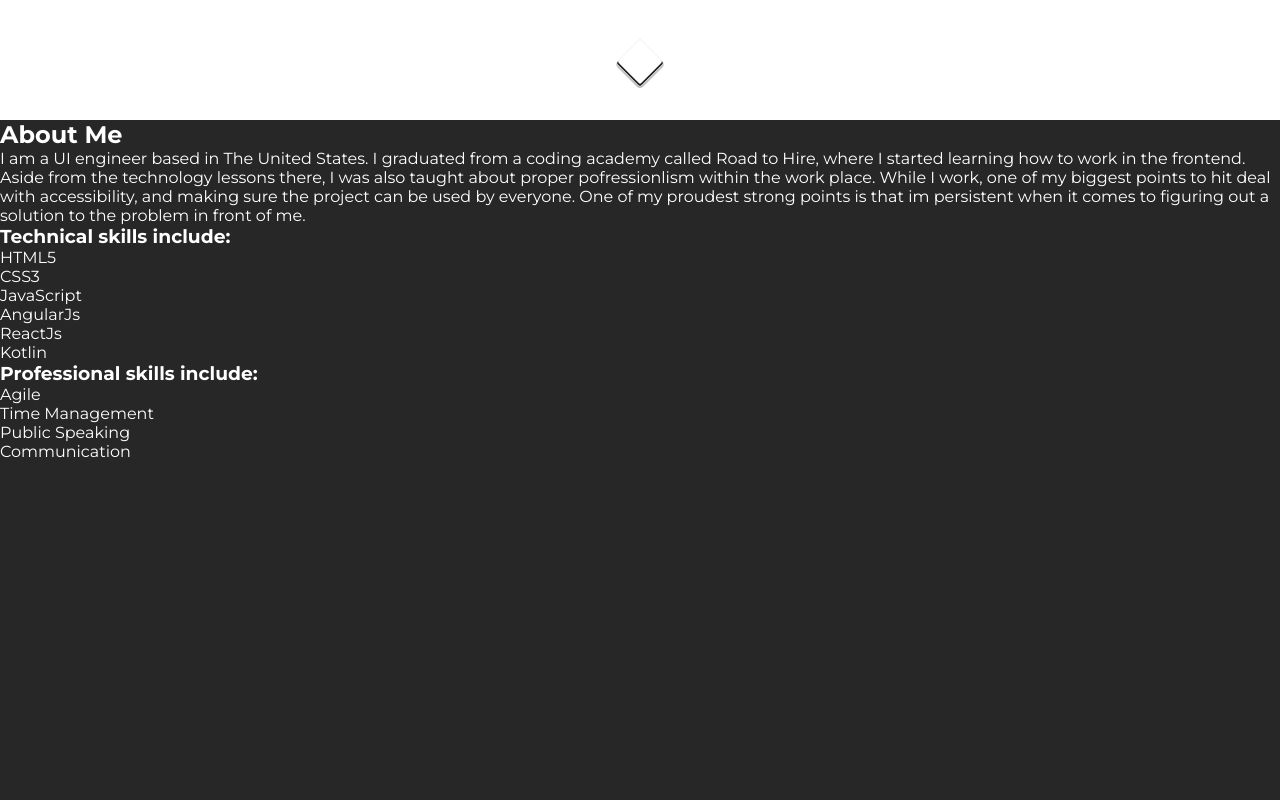
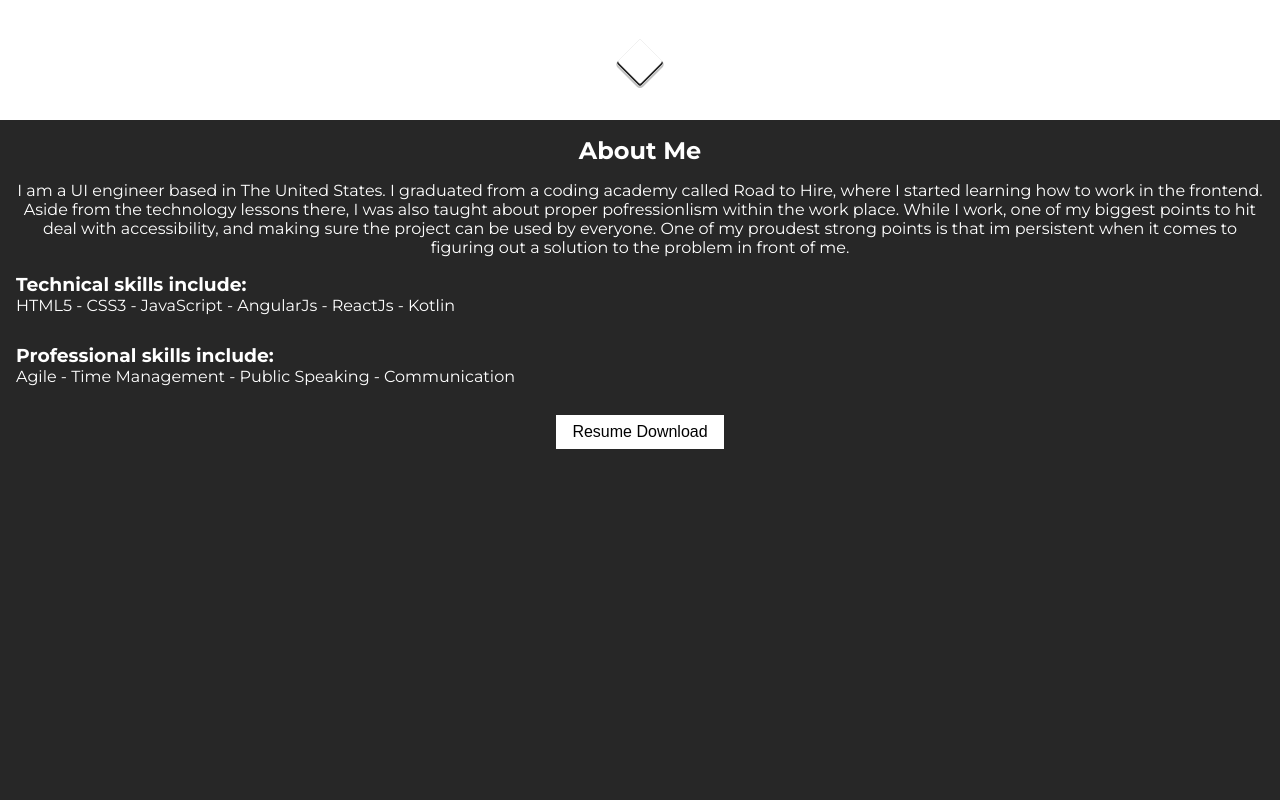
Before and after one commit to NicolasConaway/Nicolas-Conaway, an Angular app: page / in a window 1280 px wide. Shown: the part 680-1480 px from the top of the page. Built offline with nearby package versions, Linux system fonts and the light colour scheme.

Commit message:
About me page updates

```diff
--- a/src/app/Components/layout/header/header.component.html
+++ b/src/app/Components/layout/header/header.component.html
@@ -1,5 +1,13 @@
 <div class="portfolio-header">
-    <a href="#" id="aboutMeLink" class="header-link">About Me</a>
-    <a href="#" id="projectsLink" class="header-link">Projects</a>
-    <a href="#" id="contactLink" class="header-link">Contact</a>
+    <a (click)="scroll('about_me_page')"
+        id="aboutMeLink"
+        class="header-link">About Me</a>
+
+    <a (click)="scroll('projects_page')"
+        id="projectsLink"
+        class="header-link">Projects</a>
+
+    <a (click)="scroll('contact_page')"
+        id="contactLink"
+        class="header-link">Contact</a>
 </div>
--- a/src/app/Components/layout/header/header.component.ts
+++ b/src/app/Components/layout/header/header.component.ts
@@ -12,4 +12,10 @@ export class HeaderComponent implements OnInit {
   ngOnInit(): void {
   }
 
+  scroll(id) {
+    console.log(`scrolling to ${id}`);
+    let el = document.getElementById(id);
+    el.scrollIntoView({behavior: 'smooth'});
+  }
+
 }
--- a/src/app/Components/pages/about/about.component.html
+++ b/src/app/Components/pages/about/about.component.html
@@ -1,27 +1,33 @@
-<div class="about-page-container">
-    <h2>About Me</h2>
-    <p>I am a UI engineer based in The United States. I graduated from a coding academy called Road to Hire, where I started learning how to work in the frontend. Aside from the technology lessons there, I was also taught about proper pofressionlism within the work place. While I work, one of my biggest points to hit deal with accessibility, and making sure the project can be used by everyone. One of my proudest strong points is that im persistent when it comes to figuring out a solution to the problem in front of me.</p>
+<div id="about_me_page" class="about-page-container">
+    <h2 id="about_me_title">About Me</h2>
+    <p id="about_me_description">I am a UI engineer based in The United States. I graduated from a coding academy called Road to Hire, where I started learning how to work in the frontend. Aside from the technology lessons there, I was also taught about proper pofressionlism within the work place. While I work, one of my biggest points to hit deal with accessibility, and making sure the project can be used by everyone. One of my proudest strong points is that im persistent when it comes to figuring out a solution to the problem in front of me.</p>
 
-    <div>
+    <div class="tech-skills-container">
         <h3>Technical skills include:</h3>
+        <div class="skill-list">
             <ul>
-            <li>HTML5</li>
-            <li>CSS3</li>
-            <li>JavaScript</li>
-            <li>AngularJs</li>
-            <li>ReactJs</li>
+                <li>HTML5 -&nbsp;</li>
+                <li>CSS3 -&nbsp;</li>
+                <li>JavaScript -&nbsp;</li>
+                <li>AngularJs -&nbsp;</li>
+                <li>ReactJs -&nbsp;</li>
                 <li>Kotlin</li>
             </ul>
         </div>
+    </div>
 
-    <div>
+    <div class="prof-skills-container">
         <h3>Professional skills include:</h3>
+        <div class="skill-list">
             <ul>
-            <li>Agile</li>
-            <li>Time Management</li>
-            <li>Public Speaking</li>
+                <li>Agile -&nbsp;</li>
+                <li>Time Management -&nbsp;</li>
+                <li>Public Speaking -&nbsp;</li>
                 <li>Communication</li>
             </ul>
         </div>
+    </div>
+
+    <button id="resume_download">Resume Download</button>
 
 </div>
--- a/src/app/Components/pages/contact/contact.component.html
+++ b/src/app/Components/pages/contact/contact.component.html
@@ -1,3 +1,3 @@
-<div class="contact-page-container">
+<div id="contact_page" class="contact-page-container">
     <p>contact works!</p>
  </div>
--- a/src/app/Components/pages/landing/landing.component.html
+++ b/src/app/Components/pages/landing/landing.component.html
@@ -5,5 +5,5 @@
         <p>I am a frontend Software Engineer...</p>
     </div>
 
-    <div id="landing-page-arrow"></div>
+    <div id="landing-page-arrow" (click)="scroll('about_me_page')"></div>
 </div>
--- a/src/app/Components/pages/landing/landing.component.ts
+++ b/src/app/Components/pages/landing/landing.component.ts
@@ -12,4 +12,10 @@ export class LandingComponent implements OnInit {
   ngOnInit(): void {
   }
 
+  scroll(id) {
+    console.log(`scrolling to ${id}`);
+    let el = document.getElementById(id);
+    el.scrollIntoView({behavior: 'smooth'});
+  }
+
 }
--- a/src/app/Components/pages/projects/projects.component.html
+++ b/src/app/Components/pages/projects/projects.component.html
@@ -1,3 +1,3 @@
-<div class="projects-page-container">
+<div id="projects_page" class="projects-page-container">
    <p>Projects works!</p>
 </div>
--- a/src/styles.css
+++ b/src/styles.css
@@ -66,6 +66,7 @@ body {
     box-shadow: 1px 1px .5px 1px rgba(0, 0, 0, 0.247);
     background-color: transparent;
     animation: fadeinHeaderLink 4.5s;
+    cursor: pointer;
 }
 
 @keyframes fadein {
@@ -83,6 +84,41 @@ body {
     height: 100vh;
     background-color: rgb(39, 39, 39);
     color: white;
+    padding: 1rem;
+    display: flex;
+    flex-direction: column;
+    align-items: center;
+    flex-wrap: nowrap;
+}
+#about_me_title,
+.tech-skills-container {
+    margin-bottom: 1rem;
+}
+#about_me_description {
+    margin-bottom: 1rem;
+    text-align: center;
+}
+.tech-skills-container,
+.prof-skills-container {
+    width: 100%;
+}
+.skill-list {
+    width: 100%;
+    overflow-y: hidden;
+    overflow-x: auto;
+    padding-bottom: .8rem;
+}
+.skill-list ul {
+    list-style: none;
+    width: max-content;
+    display: flex;
+}
+#resume_download {
+    border: none;
+    background-color: white;
+    padding: .5rem 1rem;
+    font-size: 1rem;
+    margin-top: 1rem;
 }
 
 /* Projects Page Styles */
```
Lines whose indentation alone changed are shown as unchanged.
